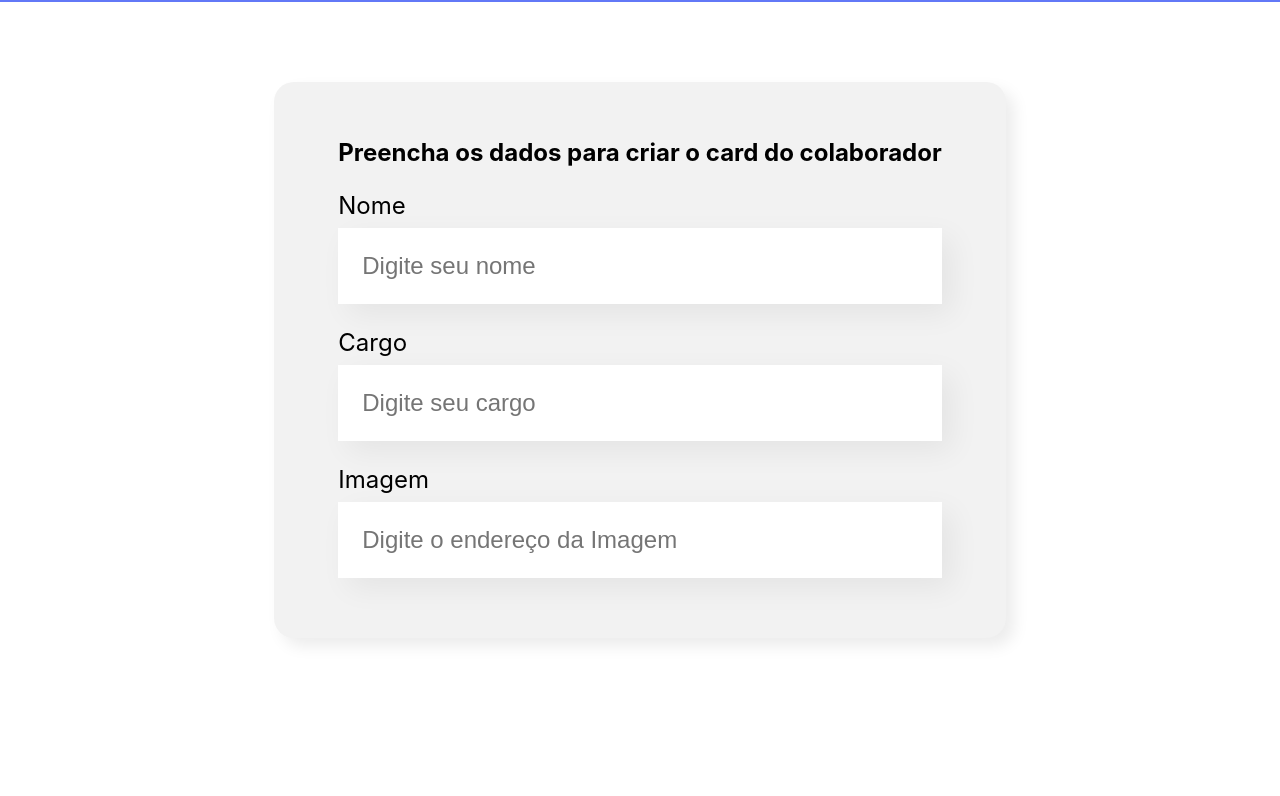
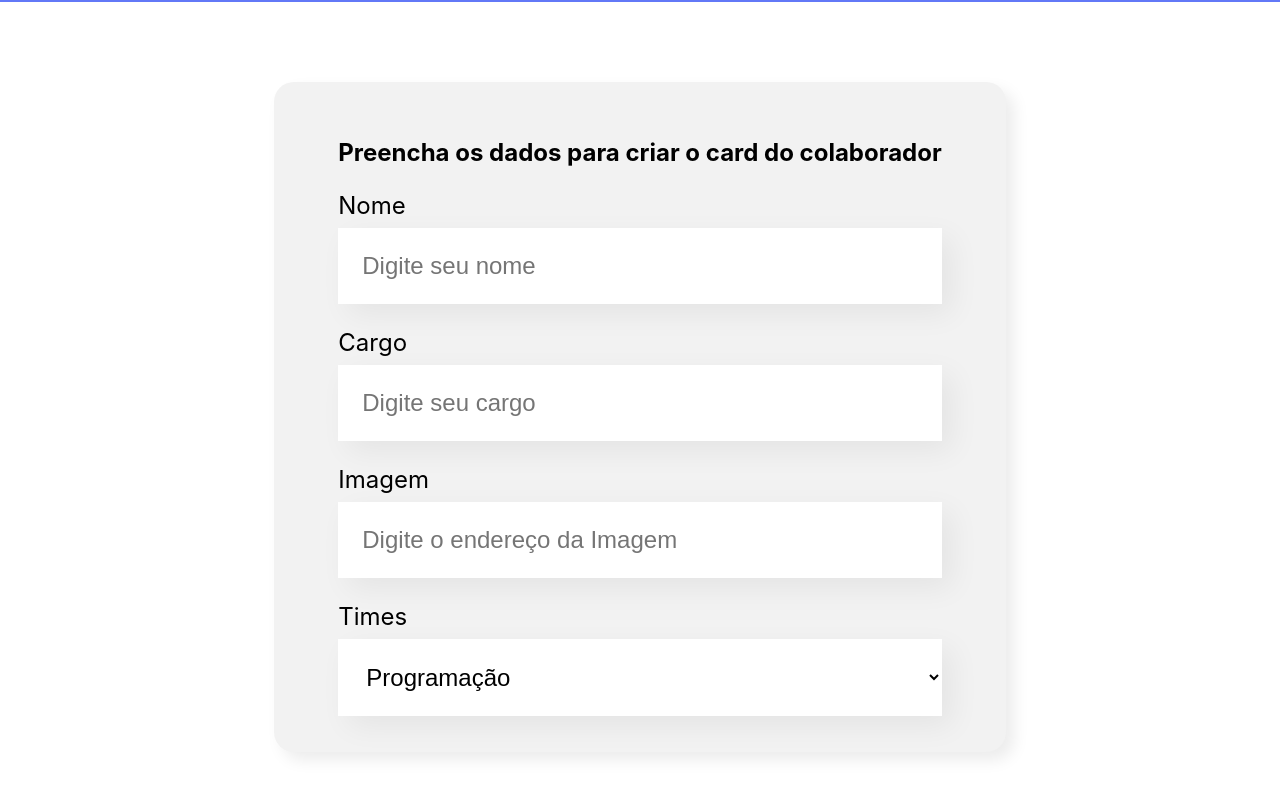
Before and after one commit to Badarando/organo, a React (Create React App) app: page / in a window 1280 px wide. Shown: the part 496-1292 px from the top of the page. Before the commit the page ends 1214 px from the top, so only its background shows below. Built offline with nearby package versions, Linux system fonts and the light colour scheme.

Commit message:
começando a criar botão

```diff
--- a/src/App.js
+++ b/src/App.js
@@ -1,5 +1,4 @@
 import { Banner } from './components/Banner';
-import { CampoTexto } from './components/CampoTexto';
 import { Formulario } from './components/Formulario';
 
 function App() {
--- a/src/components/Formulario/index.js
+++ b/src/components/Formulario/index.js
@@ -1,7 +1,18 @@
 import { CampoTexto } from "../CampoTexto";
+import { ListaSuspensa } from '../ListaSuspensa';
 import "./Formulario.css";
 
 export const Formulario = () => {
+
+  const times = [
+    'Programação',
+    'Front-End',
+    'Data Science',
+    'Devops',
+    'Ux e Design',
+    'Mobile',
+    'Inovação e Gestão'
+  ]
   return (
     <section className="formulario">
       <form>
@@ -9,6 +20,7 @@
         <CampoTexto label="Nome" placeholder="Digite seu nome" />
         <CampoTexto label="Cargo" placeholder="Digite seu cargo" />
         <CampoTexto label="Imagem" placeholder="Digite o endereço da Imagem" />
+        <ListaSuspensa label="Times" itens={times}/>
       </form>
     </section>
   );
--- a/src/components/ListaSuspensa/ListaSuspensa.css
+++ b/src/components/ListaSuspensa/ListaSuspensa.css
@@ -0,0 +1,15 @@
+.lista-suspensa label {
+    display: block;
+    margin-bottom: 8px;
+    font-size: 24px;
+}
+
+.lista-suspensa select {
+    background-color: #fff;
+    box-shadow: 10px 10px 30px rgba(0, 0, 0, 0.06);
+    width: 100%;
+    border: none;
+    font-size: 24px;
+    padding: 24px;
+    box-sizing: border-box;
+}
--- a/src/components/ListaSuspensa/index.js
+++ b/src/components/ListaSuspensa/index.js
@@ -1,9 +1,16 @@
 import './ListaSuspensa.css';
 
 export const ListaSuspensa = (props) => {
+    console.log(props.itens)
+
     return (
-        <dv>
-            <label>{props}</label>
-        </dv>
+        <div className="lista-suspensa">
+            <label>{props.label}</label>
+            <select>
+                {props.itens.map(item => {
+                     return <option key={item}>{item}</option>
+                })}
+            </select>
+        </div>
     )
 }
```
